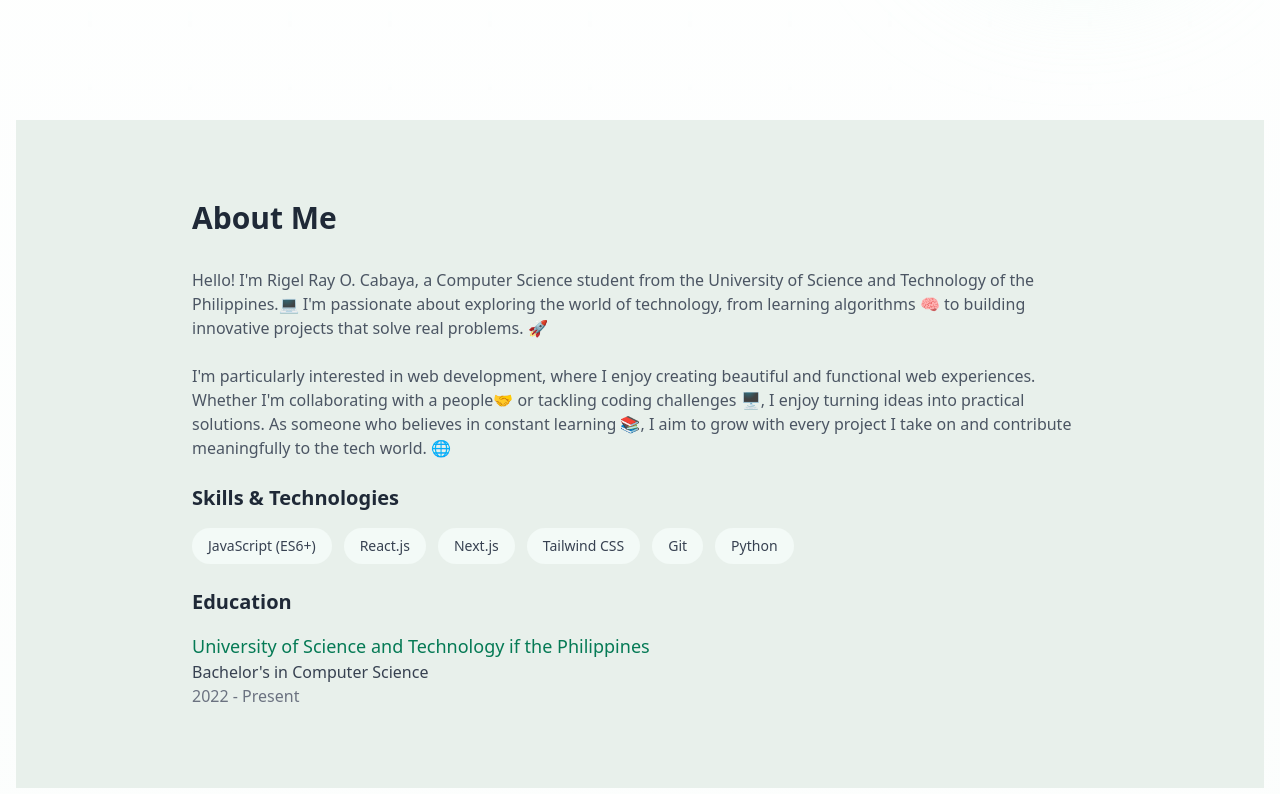
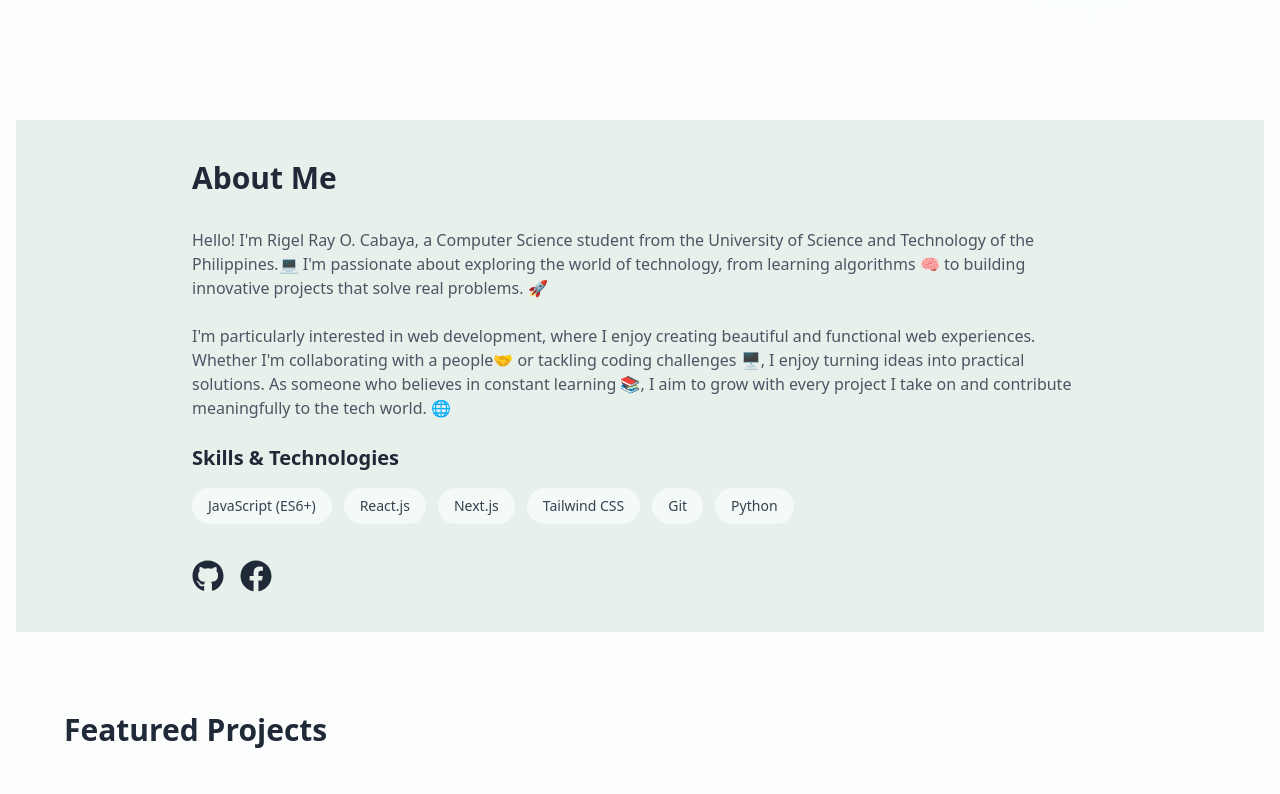
Before and after one commit to RigelKukoy/Eportfolio, a Next.js app: page / in a window 1280 px wide. Shown: the part 680-1474 px from the top of the page. Built offline with nearby package versions, Linux system fonts and the light colour scheme.

Commit message:
Revert back to functional website

```diff
--- a/next.config.mjs
+++ b/next.config.mjs
@@ -1,4 +1,8 @@
 /** @type {import('next').NextConfig} */
-const nextConfig = {};
+const nextConfig = {
+ basePath: '/Eportfolio',
+ output: 'export',
+ reactStrictMode: true,
+};
 
-export default nextConfig;
+module.exports = nextConfig;
--- a/package.json
+++ b/package.json
@@ -10,9 +10,12 @@
  },
  "dependencies": {
   "flowbite-react": "^0.10.2",
+  "framer-motion": "^11.15.0",
   "next": "15.1.2",
   "react": "^19.0.0",
-  "react-dom": "^19.0.0"
+  "react-dom": "^19.0.0",
+  "react-icons": "^5.4.0",
+  "react-type-animation": "^3.2.0"
  },
  "devDependencies": {
   "@eslint/eslintrc": "^3",
--- a/src/components/About.js
+++ b/src/components/About.js
@@ -1,3 +1,5 @@
+import { FaGithub, FaFacebook } from 'react-icons/fa';
+
 export default function About() {
  const skills = [
   'JavaScript (ES6+)',
@@ -9,8 +11,8 @@ export default function About() {
  ];
 
  return (
-  <section id="about" className=" w-full py-20 px-10 bg-MintGreen">
-   <div className="max-w-4xl mx-auto ">
+  <section id="about" className="w-full py-10 px-10 bg-MintGreen">
+   <div className="max-w-4xl mx-auto">
     <h2 className="text-3xl font-bold text-gray-800 mb-8">About Me</h2>
     <div className="space-y-6 text-gray-600">
      <p>
@@ -45,17 +47,27 @@ export default function About() {
       </div>
      </div>
 
-     <div>
-      <h3 className="text-xl font-semibold text-gray-800 mb-4">Education</h3>
-      <div className="space-y-4">
-       <div>
-        <h4 className="text-lg text-green-600">
-         University of Science and Technology if the Philippines
-        </h4>
-        <p className="text-gray-700">Bachelor&apos;s in Computer Science</p>
-        <p className="text-gray-500">2022 - Present</p>
-       </div>
-      </div>
+     <div className="flex space-x-4 mt-6 pt-3">
+      <a
+       href="https://github.com/RigelKukoy"
+       target="_blank"
+       rel="noopener noreferrer"
+      >
+       <FaGithub
+        size={32}
+        className="text-gray-800 hover:text-green-500 transition-colors"
+       />
+      </a>
+      <a
+       href="https://www.facebook.com/rigelray.cabaya"
+       target="_blank"
+       rel="noopener noreferrer"
+      >
+       <FaFacebook
+        size={32}
+        className="text-gray-800 hover:text-green-500 transition-colors"
+       />
+      </a>
      </div>
     </div>
    </div>
--- a/src/components/Hero.js
+++ b/src/components/Hero.js
@@ -15,7 +15,7 @@ export default function Hero() {
     <div className="absolute bottom-40 right-10 w-72 h-72 bg-green-100 rounded-full mix-blend-multiply filter blur-3xl opacity-50"></div>
 
     {/* Grid Pattern */}
-    <div className="absolute inset-0 bg-[url('/grid.svg')] bg-center [mask-image:linear-gradient(180deg,white,rgba(255,255,255,0))]"></div>
+    <div className="absolute inset-0 opacity-90 bg-[url('/public/grid.svg')] bg-center [mask-image:linear-gradient(180deg,white,rgba(255,255,255,0.1))]"></div>
 
     {/* Floating Elements */}
     <div className="absolute top-1/4 left-1/4 w-4 h-4 bg-green-400 rounded-full animate-float"></div>
--- a/src/components/Navbar.js
+++ b/src/components/Navbar.js
@@ -10,7 +10,7 @@ export default function Navbar() {
     {/* Navigation container */}
     <div className="flex items-center justify-between h-16">
      {/* Logo */}
-     <span className="text-gray-800 text-xl font-bold">PortfYolio</span>
+     <span className="text-gray-800 text-xl font-bold">Portfolio</span>
 
      {/* Desktop navigation links */}
      <div className="hidden md:flex space-x-8">
```
Also changed, not shown: 1 other file (tests, documents, lock files or other folders).
